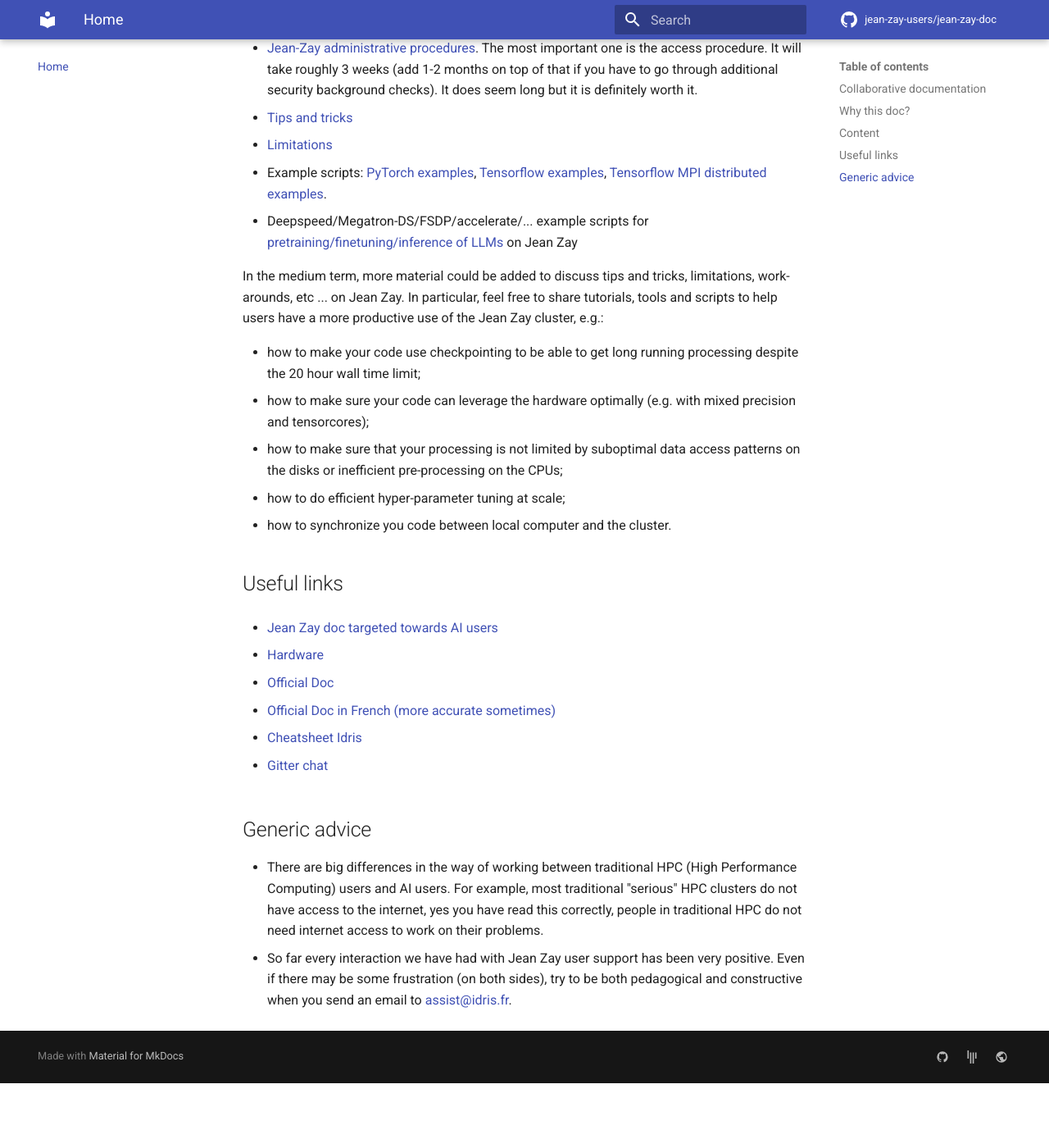
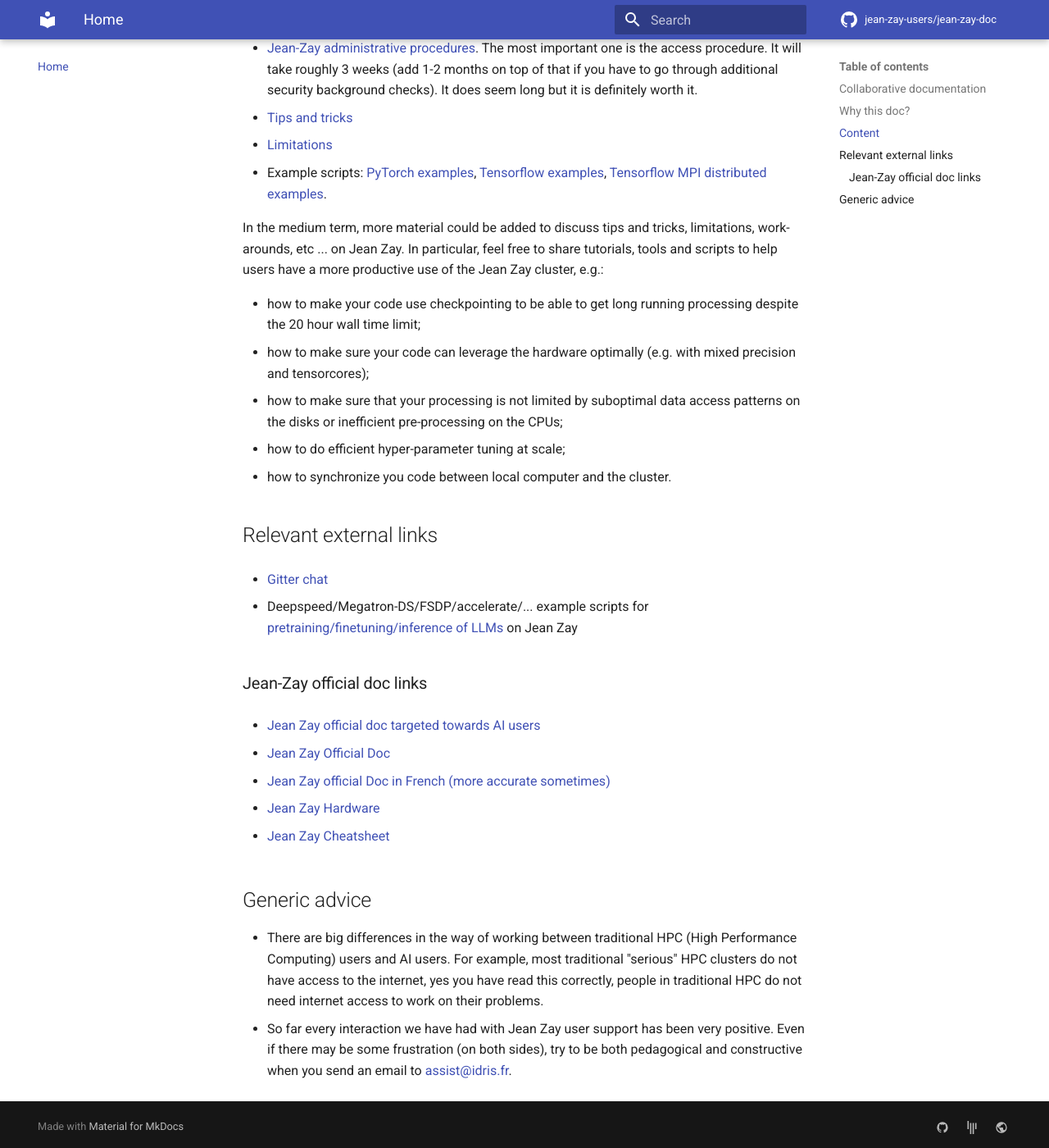
Before and after one commit to jean-zay-users/jean-zay-doc, an MkDocs documentation site: the page built from docs/index.md, in a window 1280 px wide and 1400 px high, scrolled down 729 px. Shown: the whole window at 82% size. Built offline with MkDocs 1.6.1 and Material for MkDocs 9.7.7, drawn with Linux system fonts in a browser that asks for light colours; comment, search, counter and statistics services are not loaded; before the commit the page ends 2050 px from its top, so only the background shows below that.

Commit message:
Create and tidy section for external links (#101)

```diff
--- a/docs/index.md
+++ b/docs/index.md
@@ -51,19 +50,26 @@ the Jean Zay cluster, e.g.:
 - how to do efficient hyper-parameter tuning at scale;
 - how to synchronize you code between local computer and the cluster.
 
-## Useful links
-
-- [Jean Zay doc targeted towards AI users](http://www.idris.fr/eng/ia/index.htm)
-
-- [Hardware](http://www.idris.fr/eng/jean-zay/cpu/jean-zay-cpu-hw-eng.html)
-
-- [Official Doc](http://www.idris.fr/eng/jean-zay/)
-
-- [Official Doc in French (more accurate sometimes)](http://www.idris.fr/eng/jean-zay/)
-
-- [Cheatsheet Idris](http://www.idris.fr/media/su/idrismemento1.pdf)
+## Relevant external links
 
 - [Gitter chat](https://gitter.im/jean-zay-users/jean-zay-doc)
+
+- Deepspeed/Megatron-DS/FSDP/accelerate/... example scripts for
+  [pretraining/finetuning/inference of LLMs](https://gitlab.inria.fr/synalp/plm4all)
+  on Jean Zay
+
+### Jean-Zay official doc links
+
+- [Jean Zay official doc targeted towards AI users](http://www.idris.fr/eng/ia/index.htm)
+
+- [Jean Zay Official Doc](http://www.idris.fr/eng/jean-zay/)
+
+- [Jean Zay official Doc in French (more accurate sometimes)](http://www.idris.fr/jean-zay/index.html)
+
+- [Jean Zay Hardware](http://www.idris.fr/eng/jean-zay/cpu/jean-zay-cpu-hw-eng.html)
+
+- [Jean Zay Cheatsheet](http://www.idris.fr/media/su/idrismemento1.pdf)
+
 
 ## Generic advice
 
```
Also changed, not shown: other parts of docs/index.md (+0 -1 lines).
